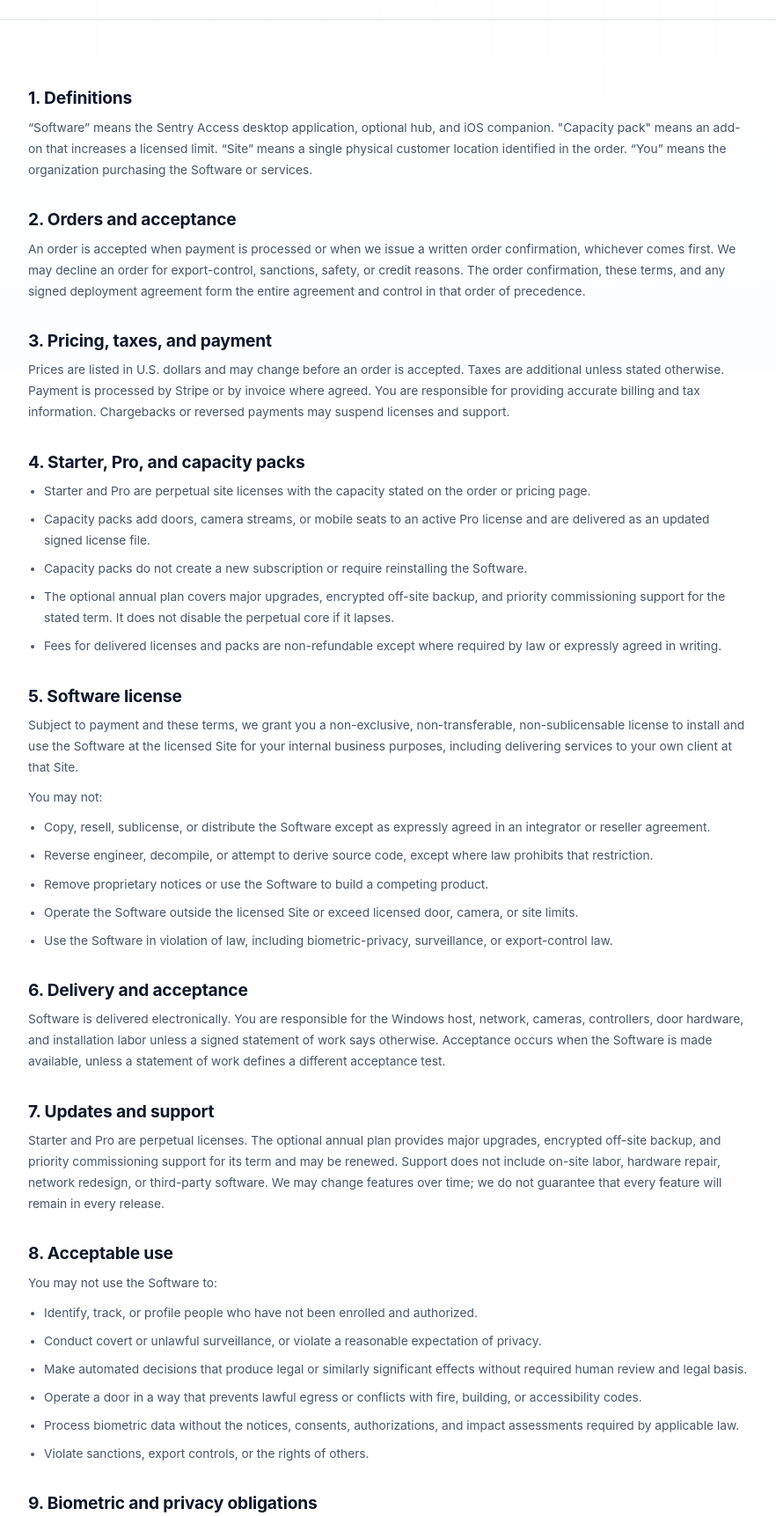
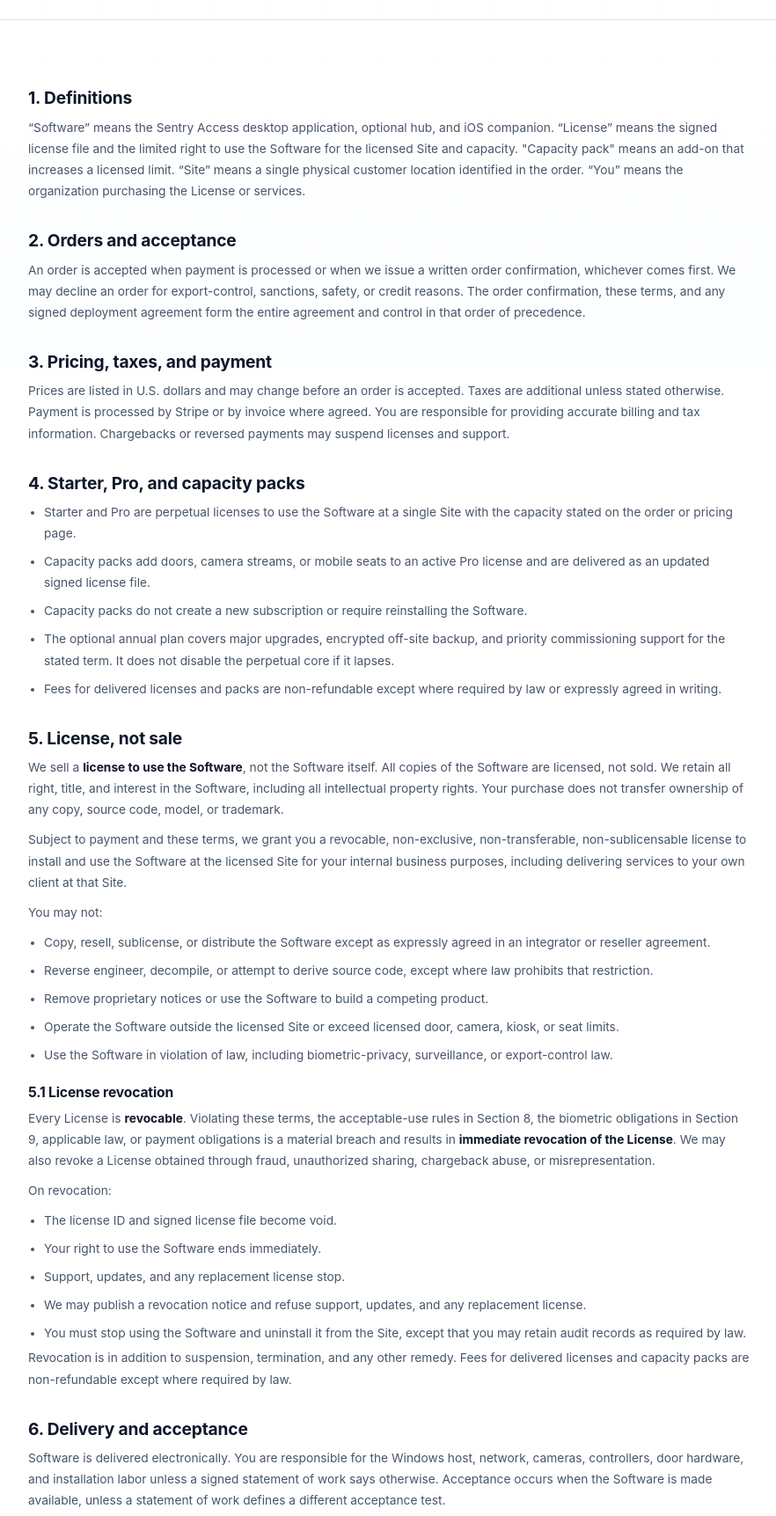
Before and after one commit to Livnlgnd/sentry-access-site, a plain HTML site: page terms.html in a window 1280 px wide. Shown: the part 380-2103 px from the top of the page at 88% size, without its empty margins (18-900 px from the left). Drawn offline with Linux system fonts and the light colour scheme.

Commit message:
Update Sentry Access site

```diff
--- a/terms.html
+++ b/terms.html
@@ -81,10 +81,11 @@
           <h2>1. Definitions</h2>
           <p>
             “Software” means the Sentry Access desktop application, optional hub,
-            and iOS companion. "Capacity pack" means an add-on that increases a
-            licensed limit.
+            and iOS companion. “License” means the signed license file and the
+            limited right to use the Software for the licensed Site and capacity.
+            "Capacity pack" means an add-on that increases a licensed limit.
             “Site” means a single physical customer location identified in the
-            order. “You” means the organization purchasing the Software or
+            order. “You” means the organization purchasing the License or
             services.
           </p>
 
@@ -108,28 +109,59 @@
 
           <h2>4. Starter, Pro, and capacity packs</h2>
           <ul>
-            <li>Starter and Pro are perpetual site licenses with the capacity stated on the order or pricing page.</li>
+            <li>Starter and Pro are perpetual licenses to use the Software at a single Site with the capacity stated on the order or pricing page.</li>
             <li>Capacity packs add doors, camera streams, or mobile seats to an active Pro license and are delivered as an updated signed license file.</li>
             <li>Capacity packs do not create a new subscription or require reinstalling the Software.</li>
             <li>The optional annual plan covers major upgrades, encrypted off-site backup, and priority commissioning support for the stated term. It does not disable the perpetual core if it lapses.</li>
             <li>Fees for delivered licenses and packs are non-refundable except where required by law or expressly agreed in writing.</li>
           </ul>
 
-          <h2>5. Software license</h2>
+          <h2>5. License, not sale</h2>
           <p>
-            Subject to payment and these terms, we grant you a non-exclusive,
-            non-transferable, non-sublicensable license to install and use the
-            Software at the licensed Site for your internal business purposes,
-            including delivering services to your own client at that Site.
+            We sell a <strong>license to use the Software</strong>, not the
+            Software itself. All copies of the Software are licensed, not sold.
+            We retain all right, title, and interest in the Software, including
+            all intellectual property rights. Your purchase does not transfer
+            ownership of any copy, source code, model, or trademark.
+          </p>
+          <p>
+            Subject to payment and these terms, we grant you a revocable,
+            non-exclusive, non-transferable, non-sublicensable license to install
+            and use the Software at the licensed Site for your internal business
+            purposes, including delivering services to your own client at that
+            Site.
           </p>
           <p>You may not:</p>
           <ul>
             <li>Copy, resell, sublicense, or distribute the Software except as expressly agreed in an integrator or reseller agreement.</li>
             <li>Reverse engineer, decompile, or attempt to derive source code, except where law prohibits that restriction.</li>
             <li>Remove proprietary notices or use the Software to build a competing product.</li>
-            <li>Operate the Software outside the licensed Site or exceed licensed door, camera, or site limits.</li>
+            <li>Operate the Software outside the licensed Site or exceed licensed door, camera, kiosk, or seat limits.</li>
             <li>Use the Software in violation of law, including biometric-privacy, surveillance, or export-control law.</li>
           </ul>
+
+          <h3 id="revocation">5.1 License revocation</h3>
+          <p>
+            Every License is <strong>revocable</strong>. Violating these terms,
+            the acceptable-use rules in Section 8, the biometric obligations in
+            Section 9, applicable law, or payment obligations is a material
+            breach and results in <strong>immediate revocation of the License</strong>.
+            We may also revoke a License obtained through fraud, unauthorized
+            sharing, chargeback abuse, or misrepresentation.
+          </p>
+          <p>On revocation:</p>
+          <ul>
+            <li>The license ID and signed license file become void.</li>
+            <li>Your right to use the Software ends immediately.</li>
+            <li>Support, updates, and any replacement license stop.</li>
+            <li>We may publish a revocation notice and refuse support, updates, and any replacement license.</li>
+            <li>You must stop using the Software and uninstall it from the Site, except that you may retain audit records as required by law.</li>
+          </ul>
+          <p>
+            Revocation is in addition to suspension, termination, and any other
+            remedy. Fees for delivered licenses and capacity packs are
+            non-refundable except where required by law.
+          </p>
 
           <h2>6. Delivery and acceptance</h2>
           <p>
@@ -233,11 +265,13 @@
 
           <h2>16. Term and termination</h2>
           <p>
-            The license continues until terminated. We may suspend or terminate
-            for material breach, unlawful use, or non-payment. On termination,
-            you must stop using the Software and remove it from the Site, except
-            that you may retain audit records as required by law. Sections that
-            by their nature should survive will survive.
+            The License continues until terminated or revoked. We may suspend or
+            terminate for material breach, unlawful use, or non-payment. A
+            violation described in Section 5.1 results in immediate revocation.
+            On termination or revocation, you must stop using the Software and
+            remove it from the Site, except that you may retain audit records as
+            required by law. Sections that by their nature should survive will
+            survive.
           </p>
 
           <h2>17. Governing law</h2>
@@ -301,6 +335,7 @@
             <a href="security.html">Security &amp; limits</a>
             <a href="faq.html">FAQ</a>
             <a href="spec-sheet.html">Spec sheet</a>
+            <a href="https://github.com/Livnlgnd/sentry-access-releases/releases/latest">Downloads &amp; docs</a>
             <a href="mailto:joshua@keyauditpro.com" data-config="email-href">Contact sales</a>
           </div>
           <div class="footer-col">
```
Also changed, not shown: audit.html (+1 -0 lines), cameras.html (+1 -0 lines), doors.html (+1 -0 lines), faq.html (+21 -0 lines), how-it-works.html (+1 -0 lines), hub.html (+1 -0 lines), index.html (+1 -0 lines), integrators.html (+1 -0 lines), live-verification.html (+1 -0 lines), platform.html (+1 -0 lines), pricing.html (+5 -1 lines), privacy.html (+1 -0 lines), security.html (+1 -0 lines), spec-sheet.html (+2 -1 lines), 1 more files.
